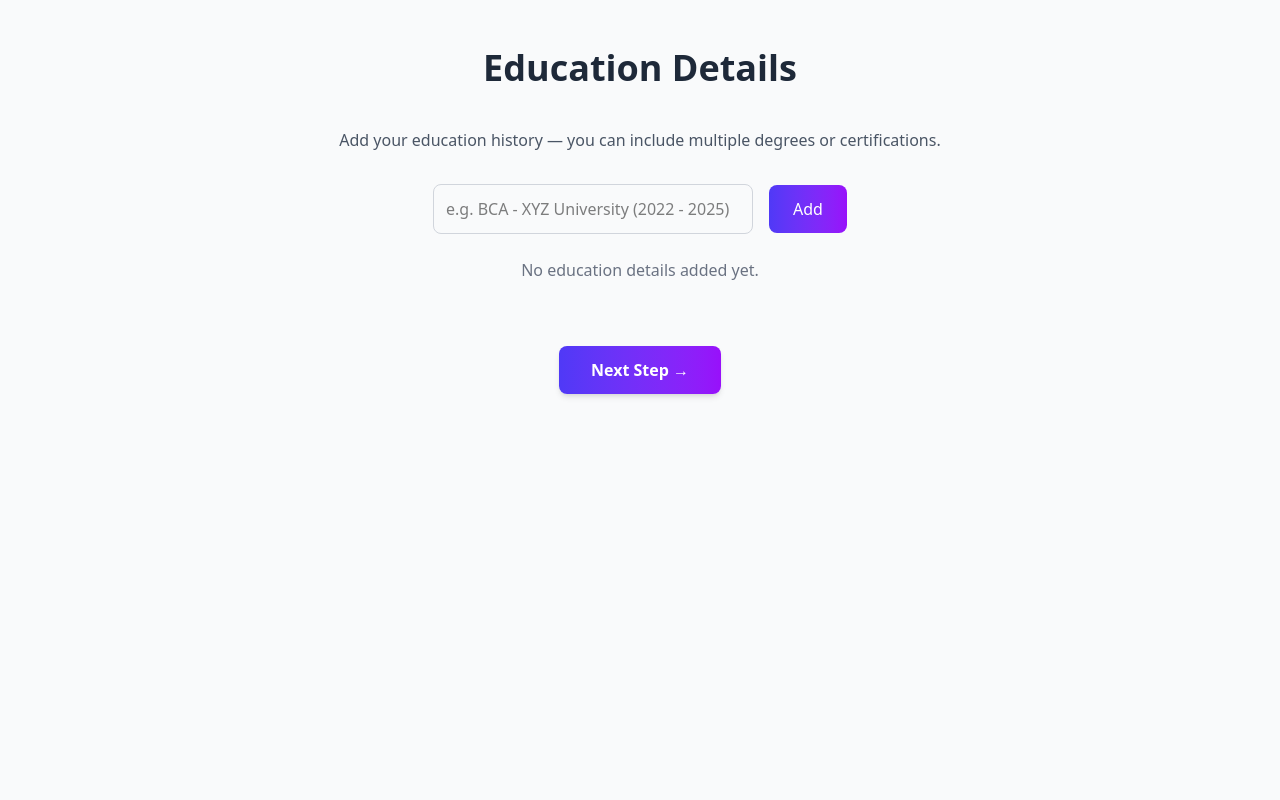
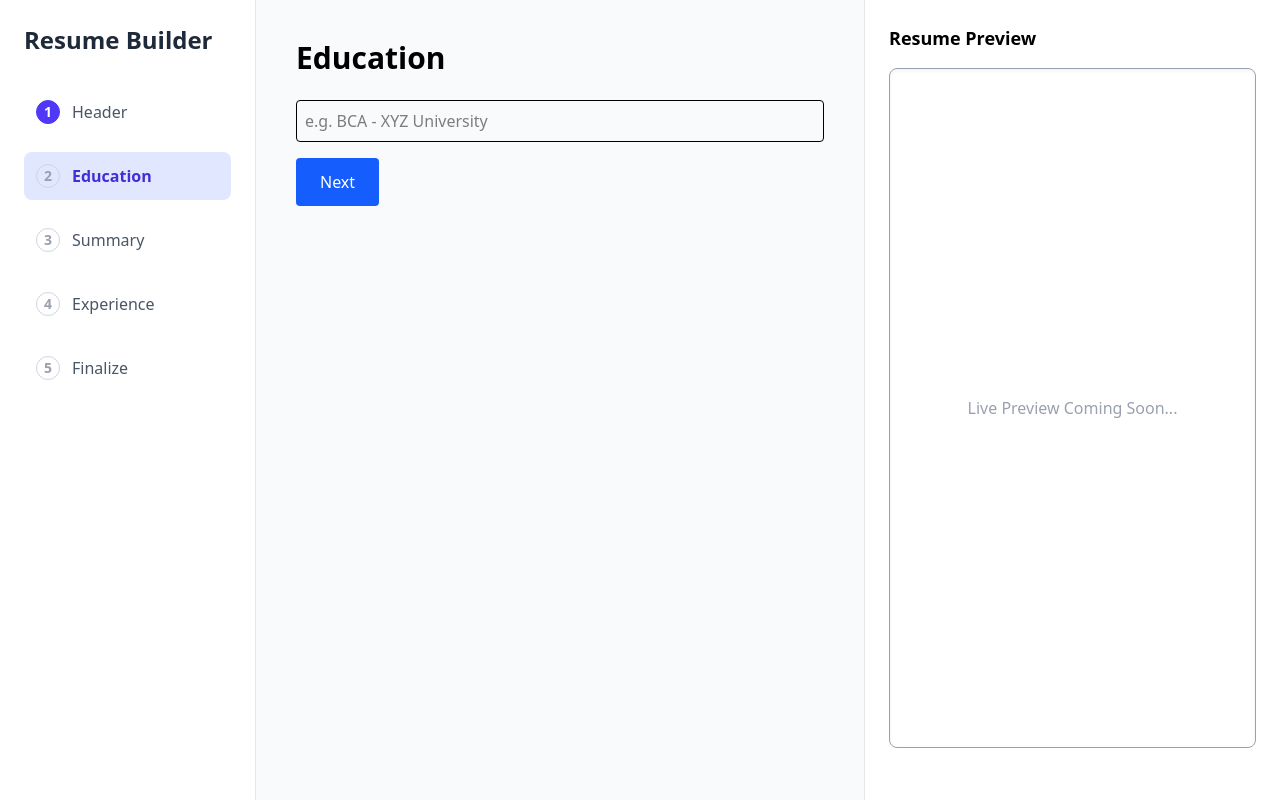
Before and after one commit to Nitesh47kumars/Resumify, a React (Vite) app: page /create/education in a window 1280 px wide. Built offline with nearby package versions, Linux system fonts and the light colour scheme.

Commit message:
Created Layout:  Progress Bar | main Content | Preview

```diff
--- a/src/Pages/Create/CreateLayout.jsx
+++ b/src/Pages/Create/CreateLayout.jsx
@@ -1,26 +1,64 @@
-import StepTracker from "../../Components/StepTracker";
+import React from "react";
+import { useLocation } from "react-router-dom";
+import { useStep } from "../../Context/StepContext";
 
-export default function CreateLayout({ children, previewImage }) {
+export default function CreateLayout({ children }) {
+  const { completedStep } = useStep();
+  const location = useLocation();
+
+  const steps = [
+    { id: 1, label: "Header", path: "/create/template" },
+    { id: 2, label: "Education", path: "/create/education" },
+    { id: 3, label: "Summary", path: "/create/summary" },
+    { id: 4, label: "Experience", path: "/create/experience" },
+    { id: 5, label: "Finalize", path: "/create/finalize" },
+  ];
+
   return (
-    <div className="min-h-screen bg-gray-50 flex">
-      {/* Left Sidebar */}
-      <div className="hidden md:flex md:w-1/5 p-6">
-        <StepTracker />
-      </div>
+    <div className="min-h-screen flex bg-gray-50">
 
-      {/* Main Content */}
-      <div className="flex-1 p-10">{children}</div>
+      <aside className="w-64 bg-white border-r border-gray-200 p-6 flex flex-col">
+        <h2 className="text-2xl font-bold mb-8 text-gray-800">Resume Builder</h2>
 
-      {/* Right Preview */}
-      <div className="hidden lg:flex lg:w-1/4 p-6 justify-center items-center">
-        <div className="bg-white rounded-lg shadow-lg overflow-hidden">
-          <img
-            src={previewImage || "/template1.jpg"}
-            alt="Resume Preview"
-            className="w-64 h-80 object-cover"
-          />
+        <nav className="space-y-4">
+          {steps.map((step, index) => {
+            const isActive = location.pathname === step.path;
+            const isCompleted = completedStep >= step.id;
+
+            return (
+              <div
+                key={step.id}
+                className={`flex items-center gap-3 p-3 rounded-lg transition ${
+                  isActive
+                    ? "bg-indigo-100 text-indigo-700 font-semibold"
+                    : "text-gray-600 hover:bg-gray-100"
+                }`}
+              >
+                <span
+                  className={`w-6 h-6 flex items-center justify-center rounded-full text-sm font-bold border ${
+                    isCompleted
+                      ? "bg-indigo-600 text-white border-indigo-600"
+                      : "border-gray-300 text-gray-400"
+                  }`}
+                >
+                  {step.id}
+                </span>
+                {step.label}
+              </div>
+            );
+          })}
+        </nav>
+      </aside>
+
+      <main className="flex-1 p-10 overflow-y-auto">{children}</main>
+
+      <aside className="hidden lg:block w-104 border-l border-gray-200 bg-white p-6">
+        <h3 className="text-lg font-semibold mb-4">Resume Preview</h3>
+        <div className="w-full h-[85vh] border rounded-lg shadow-inner flex items-center justify-center text-gray-400">
+          <p>Live Preview Coming Soon...</p>
         </div>
-      </div>
+      </aside>
+
     </div>
   );
 }
--- a/src/Pages/Create/Education.jsx
+++ b/src/Pages/Create/Education.jsx
@@ -1,106 +1,38 @@
 import { useStep } from "../../Context/StepContext";
 import { useNavigate } from "react-router-dom";
 import { useState } from "react";
-import ResumeButton from "../../Components/ResumeButton";
+import CreateLayout from "../Create/CreateLayout";
 
 export default function Education() {
   const { setCompletedStep, formData, setFormData } = useStep();
+  const [edu, setEdu] = useState("");
   const navigate = useNavigate();
 
-  const [edu, setEdu] = useState("");
-  const [error, setError] = useState("");
-  const [educationList, setEducationList] = useState(formData.education || []);
-
-  const handleAdd = () => {
-    if (!edu.trim()) {
-      setError("Please enter your education details before adding.");
-      return;
-    }
-    const updatedList = [...educationList, edu];
-    setEducationList(updatedList);
-    setFormData({ ...formData, education: updatedList });
-    setEdu("");
-    setError("");
-  };
-
-  const handleRemove = (index) => {
-    const updatedList = educationList.filter((_, i) => i !== index);
-    setEducationList(updatedList);
-    setFormData({ ...formData, education: updatedList });
-  };
-
   const handleNext = () => {
-    if (educationList.length === 0) {
-      setError("⚠️ Please add at least one education entry before continuing.");
-      return;
-    }
+    if (!edu.trim()) return alert("Enter your education details");
+    setFormData({ ...formData, education: [...formData.education, edu] });
     setCompletedStep(3);
-    navigate("/create/skills");
+    navigate("/create/summary");
   };
 
   return (
-    <div className="min-h-screen bg-gray-50 flex flex-col items-center py-12 px-6">
-      <div className="max-w-3xl w-full">
-        <h1 className="text-4xl font-extrabold text-center mb-10 text-gray-800">
-          Education Details
-        </h1>
-
-        <p className="text-center text-gray-600 mb-8">
-          Add your education history — you can include multiple degrees or
-          certifications.
-        </p>
-
-        {/* Input Section */}
-        <div className="flex flex-col sm:flex-row items-center gap-4 justify-center mb-6">
+    <CreateLayout>
+      <div className="max-w-2xl mx-auto">
+        <h1 className="text-3xl font-bold mb-6">Education</h1>
         <input
           type="text"
-            placeholder="e.g. BCA - XYZ University (2022 - 2025)"
+          placeholder="e.g. BCA - XYZ University"
           value={edu}
           onChange={(e) => setEdu(e.target.value)}
-            className="border border-gray-300 p-3 rounded-lg w-80 focus:outline-none focus:ring-2 focus:ring-indigo-500"
+          className="border p-2 rounded w-full mb-4"
         />
         <button
-            onClick={handleAdd}
-            className="px-6 py-3 bg-linear-to-r from-indigo-600 to-purple-600 text-white rounded-lg font-medium hover:opacity-90 transition"
+          onClick={handleNext}
+          className="bg-blue-600 text-white px-6 py-3 rounded hover:bg-blue-700"
         >
-            Add
+          Next
         </button>
       </div>
-
-        {/* Error Message */}
-        {error && (
-          <div className="text-center text-red-600 font-medium mb-4 animate-pulse">
-            {error}
-          </div>
-        )}
-
-        {/* Education List */}
-        <div className="space-y-3 mb-10">
-          {educationList.length > 0 ? (
-            educationList.map((item, index) => (
-              <div
-                key={index}
-                className="flex justify-between items-center bg-white border rounded-lg p-4 shadow-sm hover:shadow-md transition"
-              >
-                <span className="text-gray-800">{item}</span>
-                <button
-                  onClick={() => handleRemove(index)}
-                  className="text-red-600 font-semibold hover:underline"
-                >
-                  Remove
-                </button>
-              </div>
-            ))
-          ) : (
-            <p className="text-center text-gray-500">
-              No education details added yet.
-            </p>
-          )}
-        </div>
-
-        {/* Next Button */}
-        <ResumeButton onClick={handleNext} data="Next Step →" />
-      </div>
-    </div>
+    </CreateLayout>
   );
 }
```
Lines whose indentation alone changed are shown as unchanged.
